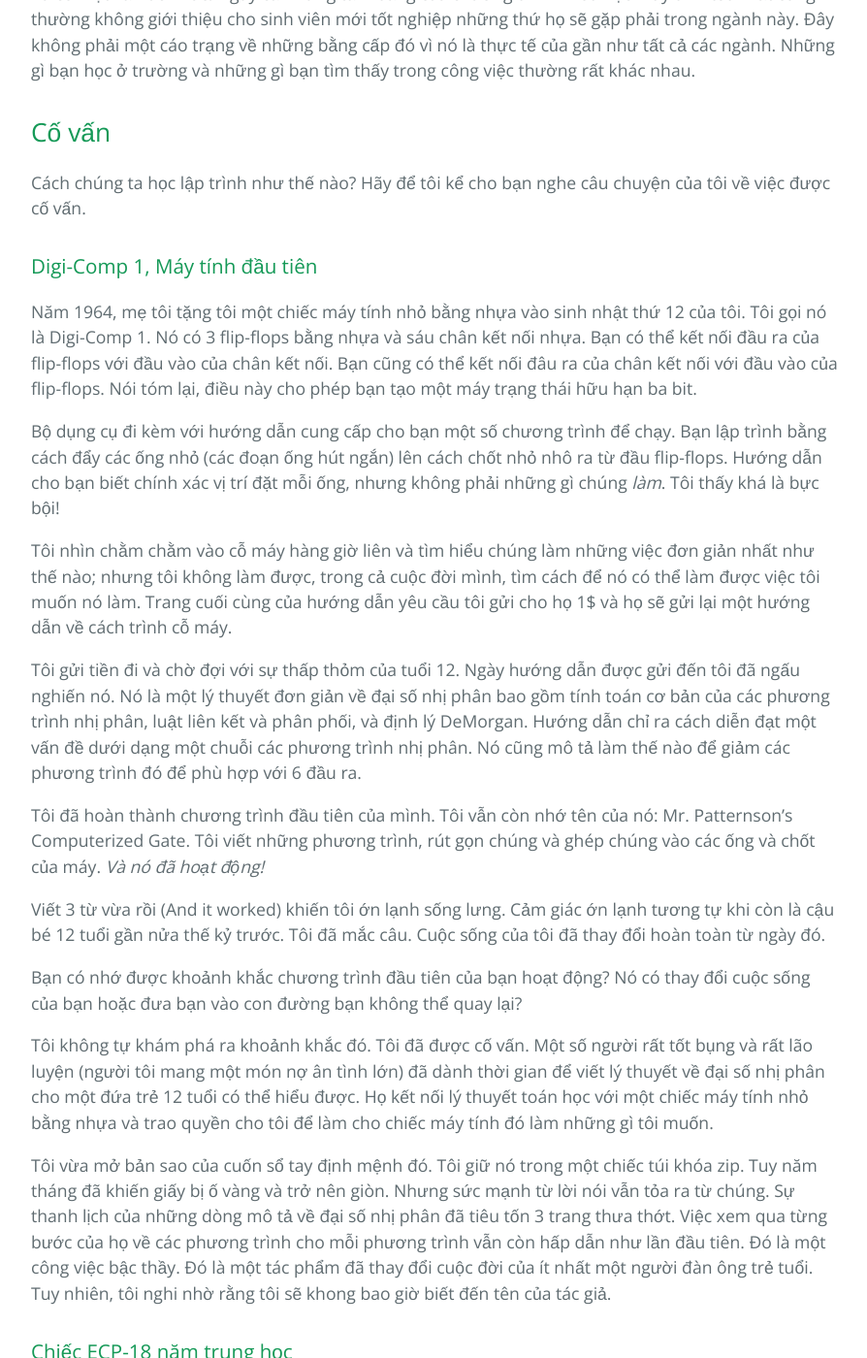
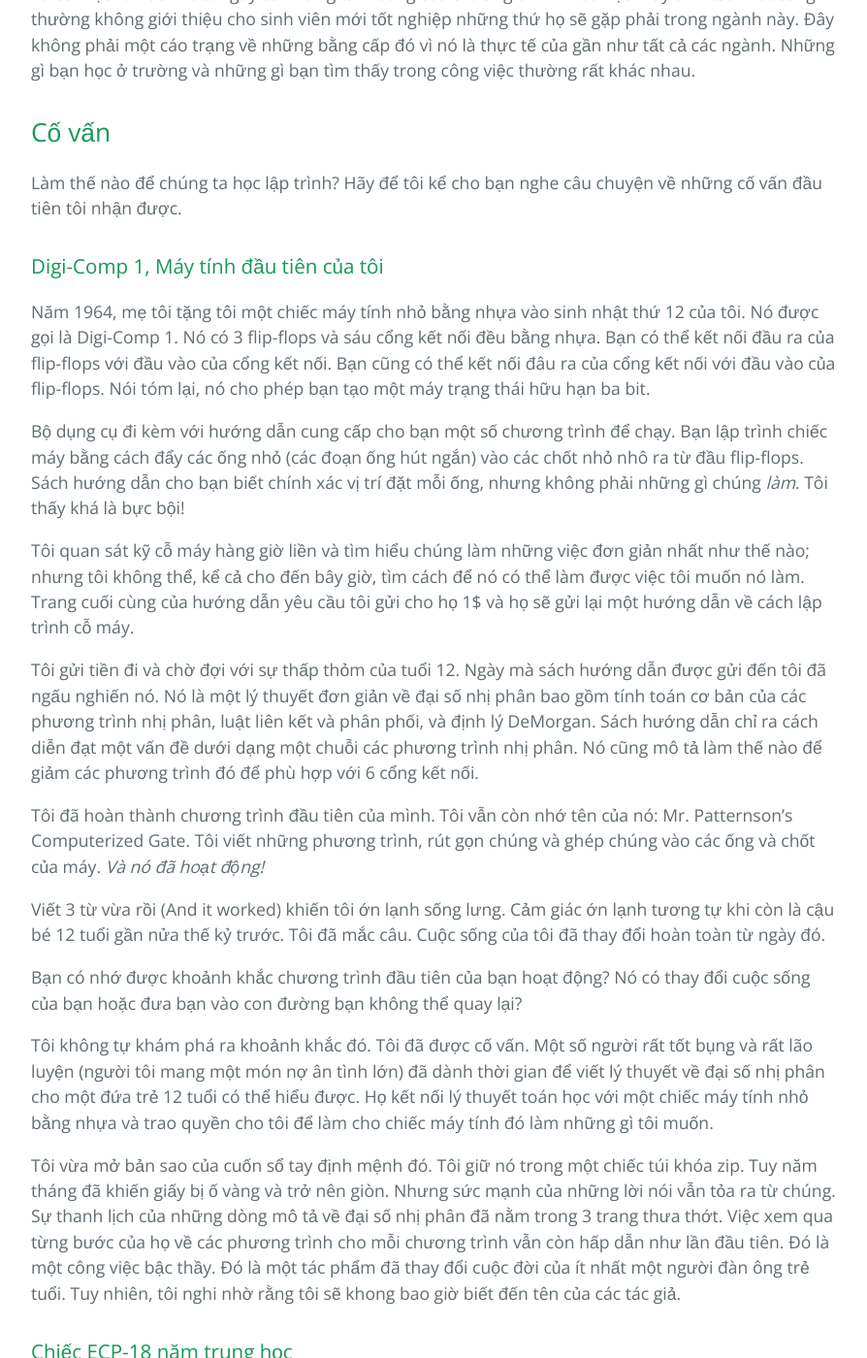
Before and after one commit to HaiBV/haibv.github.io, a Jekyll site: the page built from clean-coder/chapter-14-mentoring-apprenticeship-and-craftsmanship.md, in a window 1280 px wide and 1400 px high, scrolled down 1829 px. Shown: the whole window at 97% size, without its empty margins (192-1086 px from the left). Built offline with Jekyll 4.4.1, drawn with Linux system fonts in a browser that asks for light colours; our own code applies the rules of GitHub Pages for plain Markdown files; some of the changed text lies outside the part shown.

Commit message:
Book - The Clean Coder - Correction - C14

```diff
--- a/clean-coder/chapter-14-mentoring-apprenticeship-and-craftsmanship.md
+++ b/clean-coder/chapter-14-mentoring-apprenticeship-and-craftsmanship.md
@@ -28,17 +28,17 @@ Và có một vấn đề khác. Ngay cả những tấm bằng của chương t
 
 ## Cố vấn
 
-Cách chúng ta học lập trình như thế nào? Hãy để tôi kể cho bạn nghe câu chuyện của tôi về việc được cố vấn.
+Làm thế nào để chúng ta học lập trình? Hãy để tôi kể cho bạn nghe câu chuyện về những cố vấn đầu tiên tôi nhận được.
 
-### Digi-Comp 1, Máy tính đầu tiên
+### Digi-Comp 1, Máy tính đầu tiên của tôi
 
-Năm 1964, mẹ tôi tặng tôi một chiếc máy tính nhỏ bằng nhựa vào sinh nhật thứ 12 của tôi. Tôi gọi nó là Digi-Comp 1. Nó có 3 flip-flops bằng nhựa và sáu chân kết nối nhựa. Bạn có thể kết nối đầu ra của flip-flops với đầu vào của chân kết nối. Bạn cũng có thể kết nối đâu ra của chân kết nối với đầu vào của flip-flops. Nói tóm lại, điều này cho phép bạn tạo một máy trạng thái hữu hạn ba bit.
+Năm 1964, mẹ tôi tặng tôi một chiếc máy tính nhỏ bằng nhựa vào sinh nhật thứ 12 của tôi. Nó được gọi là Digi-Comp 1. Nó có 3 flip-flops và sáu cổng kết nối đều bằng nhựa. Bạn có thể kết nối đầu ra của flip-flops với đầu vào của cổng kết nối. Bạn cũng có thể kết nối đâu ra của cổng kết nối với đầu vào của flip-flops. Nói tóm lại, nó cho phép bạn tạo một máy trạng thái hữu hạn ba bit.
 
-Bộ dụng cụ đi kèm với hướng dẫn cung cấp cho bạn một số chương trình để chạy. Bạn lập trình bằng cách đẩy các ống nhỏ (các đoạn ống hút ngắn) lên cách chốt nhỏ nhô ra từ đầu flip-flops. Hướng dẫn cho bạn biết chính xác vị trí đặt mỗi ống, nhưng không phải những gì chúng _làm_. Tôi thấy khá là bực bội!
+Bộ dụng cụ đi kèm với hướng dẫn cung cấp cho bạn một số chương trình để chạy. Bạn lập trình chiếc máy bằng cách đẩy các ống nhỏ (các đoạn ống hút ngắn) vào các chốt nhỏ nhô ra từ đầu flip-flops. Sách hướng dẫn cho bạn biết chính xác vị trí đặt mỗi ống, nhưng không phải những gì chúng _làm_. Tôi thấy khá là bực bội!
 
-Tôi nhìn chằm chằm vào cỗ máy hàng giờ liên và tìm hiểu chúng làm những việc đơn giản nhất như thế nào; nhưng tôi không làm được, trong cả cuộc đời mình, tìm cách để nó có thể làm được việc tôi muốn nó làm. Trang cuối cùng của hướng dẫn yêu cầu tôi gửi cho họ 1$ và họ sẽ gửi lại một hướng dẫn về cách trình cỗ máy.
+Tôi quan sát kỹ cỗ máy hàng giờ liền và tìm hiểu chúng làm những việc đơn giản nhất như thế nào; nhưng tôi không thể, kể cả cho đến bây giờ, tìm cách để nó có thể làm được việc tôi muốn nó làm. Trang cuối cùng của hướng dẫn yêu cầu tôi gửi cho họ 1$ và họ sẽ gửi lại một hướng dẫn về cách lập trình cỗ máy.
 
-Tôi gửi tiền đi và chờ đợi với sự thấp thỏm của tuổi 12. Ngày hướng dẫn được gửi đến tôi đã ngấu nghiến nó. Nó là một lý thuyết đơn giản về đại số nhị phân bao gồm tính toán cơ bản của các phương trình nhị phân, luật liên kết và phân phối, và định lý DeMorgan. Hướng dẫn chỉ ra cách diễn đạt một vấn đề dưới dạng một chuỗi các phương trình nhị phân. Nó cũng mô tả làm thế nào để giảm các phương trình đó để phù hợp với 6 đầu ra.
+Tôi gửi tiền đi và chờ đợi với sự thấp thỏm của tuổi 12. Ngày mà sách hướng dẫn được gửi đến tôi đã ngấu nghiến nó. Nó là một lý thuyết đơn giản về đại số nhị phân bao gồm tính toán cơ bản của các phương trình nhị phân, luật liên kết và phân phối, và định lý DeMorgan. Sách hướng dẫn chỉ ra cách diễn đạt một vấn đề dưới dạng một chuỗi các phương trình nhị phân. Nó cũng mô tả làm thế nào để giảm các phương trình đó để phù hợp với 6 cổng kết nối.
 
 Tôi đã hoàn thành chương trình đầu tiên của mình. Tôi vẫn còn nhớ tên của nó: Mr. Patternson's Computerized Gate. Tôi viết những phương trình, rút gọn chúng và ghép chúng vào các ống và chốt của máy. _Và nó đã hoạt động!_
 
@@ -48,15 +48,15 @@ Bạn có nhớ được khoảnh khắc chương trình đầu tiên của bạ
 
 Tôi không tự khám phá ra khoảnh khắc đó. Tôi đã được cố vấn. Một số người rất tốt bụng và rất lão luyện (người tôi mang một món nợ ân tình lớn) đã dành thời gian để viết lý thuyết về đại số nhị phân cho một đứa trẻ 12 tuổi có thể hiểu được. Họ kết nối lý thuyết toán học với một chiếc máy tính nhỏ bằng nhựa và trao quyền cho tôi để làm cho chiếc máy tính đó làm những gì tôi muốn.
 
-Tôi vừa mở bản sao của cuốn sổ tay định mệnh đó. Tôi giữ nó trong một chiếc túi khóa zip. Tuy năm tháng đã khiến giấy bị ố vàng và trở nên giòn. Nhưng sức mạnh từ lời nói vẫn tỏa ra từ chúng. Sự thanh lịch của những dòng mô tả về đại số nhị phân đã tiêu tốn 3 trang thưa thớt. Việc xem qua từng bước của họ về các phương trình cho mỗi phương trình vẫn còn hấp dẫn như lần đầu tiên. Đó là một công việc bậc thầy. Đó là một tác phẩm đã thay đổi cuộc đời của ít nhất một người đàn ông trẻ tuổi. Tuy nhiên, tôi nghi nhờ rằng tôi sẽ khong bao giờ biết đến tên của tác giả.
+Tôi vừa mở bản sao của cuốn sổ tay định mệnh đó. Tôi giữ nó trong một chiếc túi khóa zip. Tuy năm tháng đã khiến giấy bị ố vàng và trở nên giòn. Nhưng sức mạnh của những lời nói vẫn tỏa ra từ chúng. Sự thanh lịch của những dòng mô tả về đại số nhị phân đã nằm trong 3 trang thưa thớt. Việc xem qua từng bước của họ về các phương trình cho mỗi chương trình vẫn còn hấp dẫn như lần đầu tiên. Đó là một công việc bậc thầy. Đó là một tác phẩm đã thay đổi cuộc đời của ít nhất một người đàn ông trẻ tuổi. Tuy nhiên, tôi nghi nhờ rằng tôi sẽ khong bao giờ biết đến tên của các tác giả.
 
 ### Chiếc ECP-18 năm trung học
 
-Năm tôi 15 tuổi, là học sinh năm đầu trung học, tôi thích chơi ở khoa toán. (Ngạc nhiên chưa!) Một ngày nọ, họ nhận được một cỗ máy có kích thước băng một chiếc bàn cưa. Đó là một máy tính giáo dục dành cho các trường trung học, được gọi là ECP-18. Trường tôi nhận được một bản demo trong 2 tuần.
+Năm tôi 15 tuổi, là học sinh năm đầu trung học, tôi thích chơi ở khoa toán. (Ngạc nhiên chưa!) Một ngày nọ, họ nhận được một cỗ máy có kích thước bằng một chiếc bàn cưa. Đó là một máy tính giáo dục dành cho các trường trung học, được gọi là ECP-18. Trường tôi được dùng thử nghiệm trong 2 tuần.
 
 Tôi đứng ở hậu trường khi các giáo viên và kỹ thuật viên nói chuyện. Máy tính có một bộ nhớ 15-bit từ (là gì nhỉ?) và 1024-từ trống. (Lúc đó tôi biết bộ nhớ trống là gì, nhưng chỉ trên khái niệm.)
 
-Khi họ bật nguồn, nó tạo ra âm thanh giống như máy bay phản lực đang cất cánh. Tôi đoán rằng đó là bộ nhớ trống đang xoay. Một khi đạt đến tốc độ nhất định, nó khá là yên tĩnh.
+Khi họ bật nguồn, nó tạo ra âm thanh rền rĩ giống như máy bay phản lực đang cất cánh. Tôi đoán rằng đó là bộ nhớ trống đang xoay. Một khi đạt đến tốc độ nhất định, nó khá là yên tĩnh.
 
 Chiếc máy tính rất _đáng yêu_. Về cơ bản, nó là một chiếc bàn văn phòng với một bảng điều khiển kỳ diệu nhô ra từ phía trên như cầu của một con tàu chiến. Bảng điều khiển được tô điểm bởi các dãy đèn cũng là nút bấm. Ngồi ở bàn đó giống như ngồi trên ghế của thuyền trường Kirk.
 
```
